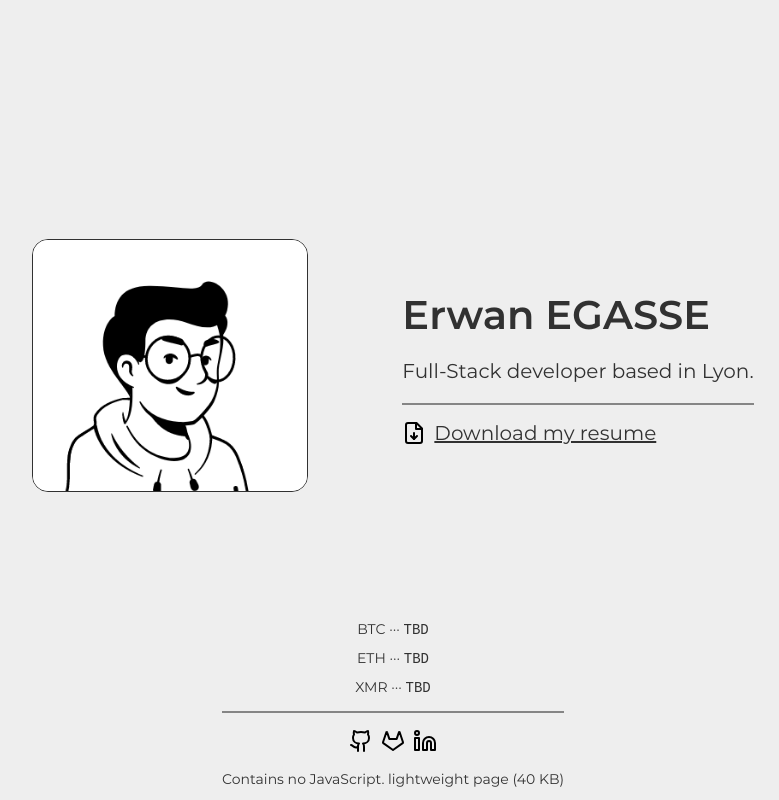
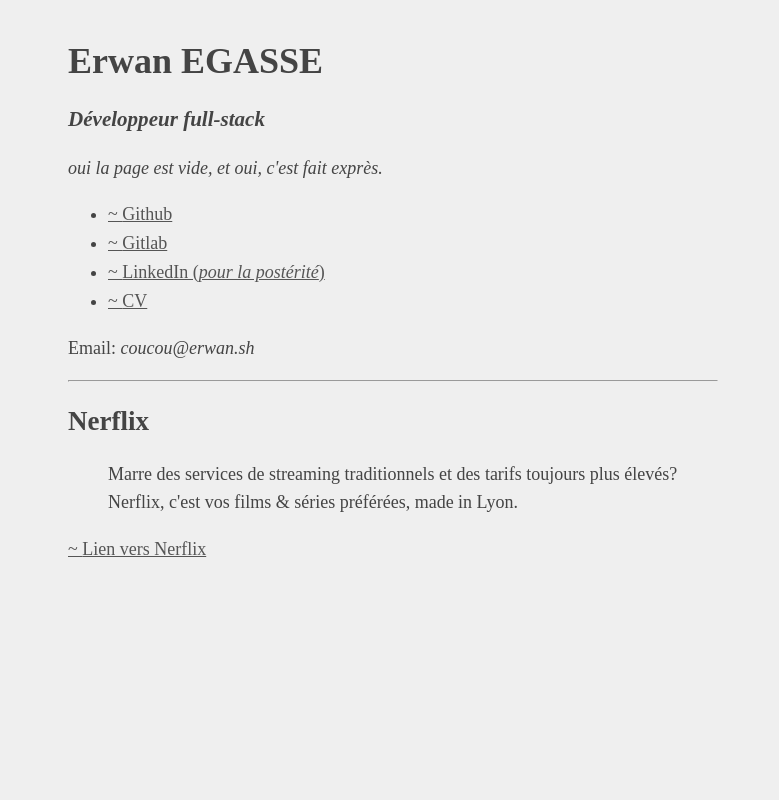
Before and after one commit to Sandai64/erwanegasse.com, a plain HTML site: page index.html in a window 1280 px wide. Shown: the whole page, without its empty margins (247-1026 px from the left). Drawn offline with Linux system fonts and the light colour scheme.

Commit message:
rewrite website

```diff
--- a/index.css
+++ b/index.css
@@ -1,136 +1,21 @@
-html {
-    background-color: #EEEEEE;
+body {
+    margin: 40px auto;
+    max-width: 650px;
+    line-height: 1.6;
+    font-size: 18px;
+    color: #444;
+    background-color: #efefef;
+    padding: 0 10px;
 }
 
-body {
-    display: flex;
-    align-items: center;
-    flex-direction: column;
-    height: 100vh;
-
-    margin: 0 auto;
-    padding: 0 10px;
-
-    max-width: 768px;
-
-    font-size: 1rem;
-    color: #313131;
-
-    font-family: montserrat;
+h1, h2, h3 {
+    line-height: 1.2;
 }
 
-h1 {
-    line-height: 1.2;
-    margin-top: 0;
-    margin-bottom: 0;
+a {
+    color: #555;
 }
 
-hr {
-    margin-top: 16px;
-    margin-bottom: 16px;
-
-    border: #858585 solid 0.1rem;
+a::before {
+    content: '~ ';
 }
-
-.avatar {
-    width: 65%;
-
-    border-radius: 16px;
-    border: 1px #313131 solid;
-}
-
-.select-none {
-    user-select: none;
-}
-
-.select-allowed {
-    user-select: all;
-}
-
-.icon {
-    height: 32px;
-    width: 32px;
-}
-
-.footer {
-    position: fixed;
-    bottom: 0;
-}
-
-.footer>p {
-    text-align: center;
-    font-size: 14px;
-    line-height: 1;
-}
-
-.v-center {
-    display: flex;
-    align-items: center;
-    gap: 8px;
-}
-
-a,
-a:visited {
-    color: inherit;
-}
-
-a.nostyle {
-    text-decoration: none;
-}
-
-.icon-row {
-    display: flex;
-    flex-grow: 1;
-    justify-content: center;
-    align-items: center;
-    gap: 8px;
-}
-
-.v-sep {
-    display: flex;
-    flex-direction: column;
-    justify-content: center;
-    gap: 16px;
-    flex-grow: 1;
-    width: 100%;
-    align-items: center;
-    margin-top: -10rem;
-}
-
-.v-sep * {
-    text-align: center;
-}
-
-
-@media (min-width: 981px) {
-    .v-sep {
-        display: flex;
-        flex-direction: row;
-        justify-content: center;
-        gap: 48px;
-        flex-grow: 1;
-        width: 100%;
-        align-items: center;
-        margin-top: -4rem;
-    }
-
-    body {
-        font-size: 20px;
-    }
-
-    .icon {
-        height: 24px;
-        width: 24px;
-    }
-
-    .avatar {
-        width: 85%;
-
-        border-radius: 16px;
-        border: 1px #313131 solid;
-    }
-
-    .v-sep * {
-        text-align: left;
-    }
-}
--- a/index.html
+++ b/index.html
@@ -2,10 +2,10 @@
 <html lang="fr">
 
 <head>
-    <title>Erwan EGASSE | Développeur Full-Stack</title>
+    <title>Erwan EGASSE | Développeur full-stack</title>
     <meta charset="UTF-8" />
     <meta name="viewport" content="width=device-width, initial-scale=1">
-    <meta name="description" content="Développeur Full-Stack | JS, Java, C/C++, PHP, et plus...">
+    <meta name="description" content="Développeur full-stack | JS, Java, PHP à Lyon">
     <meta name="keywords"
         content="HTML, CSS, JavaScript, Flutter, PHP, C, C++, Bash, VueJS, Dart, Python, Docker, Linux, ESGI, Lyon, Besançon, DJ">
     <meta name="author" content="Erwan EGASSE">
@@ -16,42 +16,24 @@
 </head>
 
 <body>
-    <div class="v-sep select-none">
-        <div class="avatar-host">
-            <img src="./assets/img/png/avatar.png" alt="Profile avatar" class="avatar">
-        </div>
-        <div>
-            <h1>Erwan EGASSE</h1>
-            <p>Full-Stack developer based in Lyon.</p>
-            <hr>
-            <a href="./assets/download/Resume.2023.Erwan.EGASSE.pdf">
-                <span class="v-center">
-                    <img src="./assets/img/svg/file-down.svg" alt="Download" class="icon">Download my resume
-                </span>
-            </a>
-        </div>
-    </div>
+    <h1>Erwan EGASSE</h1>
+    <h3><i>Développeur full-stack</i></h3>
+    <p><i>oui la page est vide, et oui, c'est fait exprès.</i></p>
 
-    <div class="footer">
-        <p>BTC ··· <kbd>TBD</kbd></p>
-        <p>ETH ··· <kbd>TBD</kbd></p>
-        <p>XMR ··· <kbd>TBD</kbd></p>
-        <hr>
-        <div class="icon-row select-none">
-            <a href="https://github.com/Sandai64" class="nostyle">
-                <img src="./assets/img/svg/github.svg" alt="GitHub" class="icon">
-            </a>
+    <ul>
+        <li><a href="https://github.com/Sandai64">Github</a></li>
+        <li><a href="https://gitlab.com/erwan_egasse">Gitlab</a></li>
+        <li><a href="https://www.linkedin.com/in/erwan-egasse">LinkedIn (<i>pour la postérité</i>)</a></li>
+        <li><a href="/assets/download/Resume.2023.Erwan.EGASSE.pdf">CV</a></li>
+    </ul>
 
-            <a href="https://gitlab.com/erwan_egasse" class="nostyle">
-                <img src="./assets/img/svg/gitlab.svg" alt="GitLab" class="icon">
-            </a>
+    <p>Email: <i>coucou@erwan.sh</i></p>
 
-            <a href="https://www.linkedin.com/in/erwan-egasse/" class="nostyle">
-                <img src="./assets/img/svg/linkedin.svg" alt="LinkedIn" class="icon">
-            </a>
-        </div>
-        <p class="select-none">Contains no JavaScript. lightweight page (40 KB)</p>
-    </div>
+    <hr>
+
+    <h2>Nerflix</h2>
+    <blockquote>Marre des services de streaming traditionnels et des tarifs toujours plus élevés? Nerflix, c'est vos films & séries préférées, made in Lyon.</blockquote>
+    <a href="https://nerflix.erwan.sh">Lien vers Nerflix</a>
 </body>
 
 </html>
```
